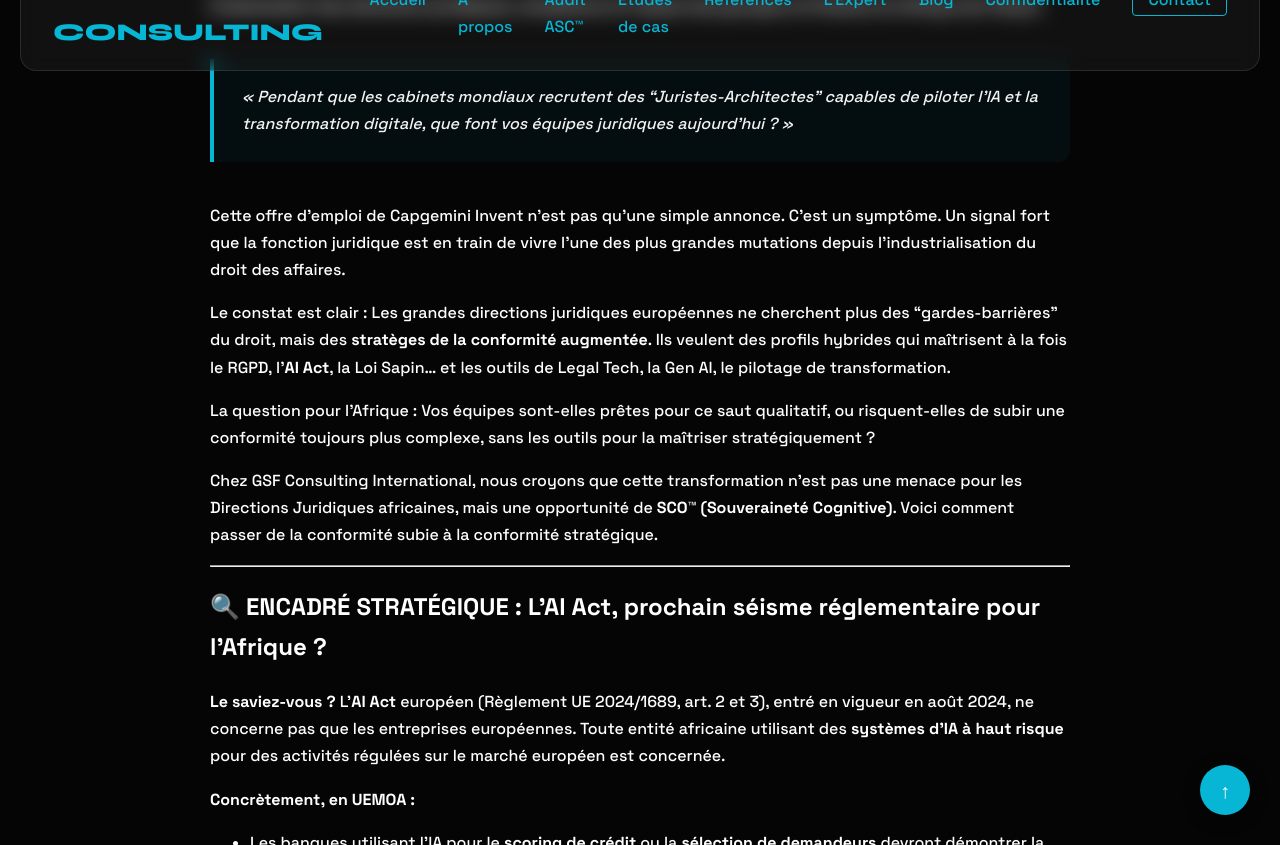
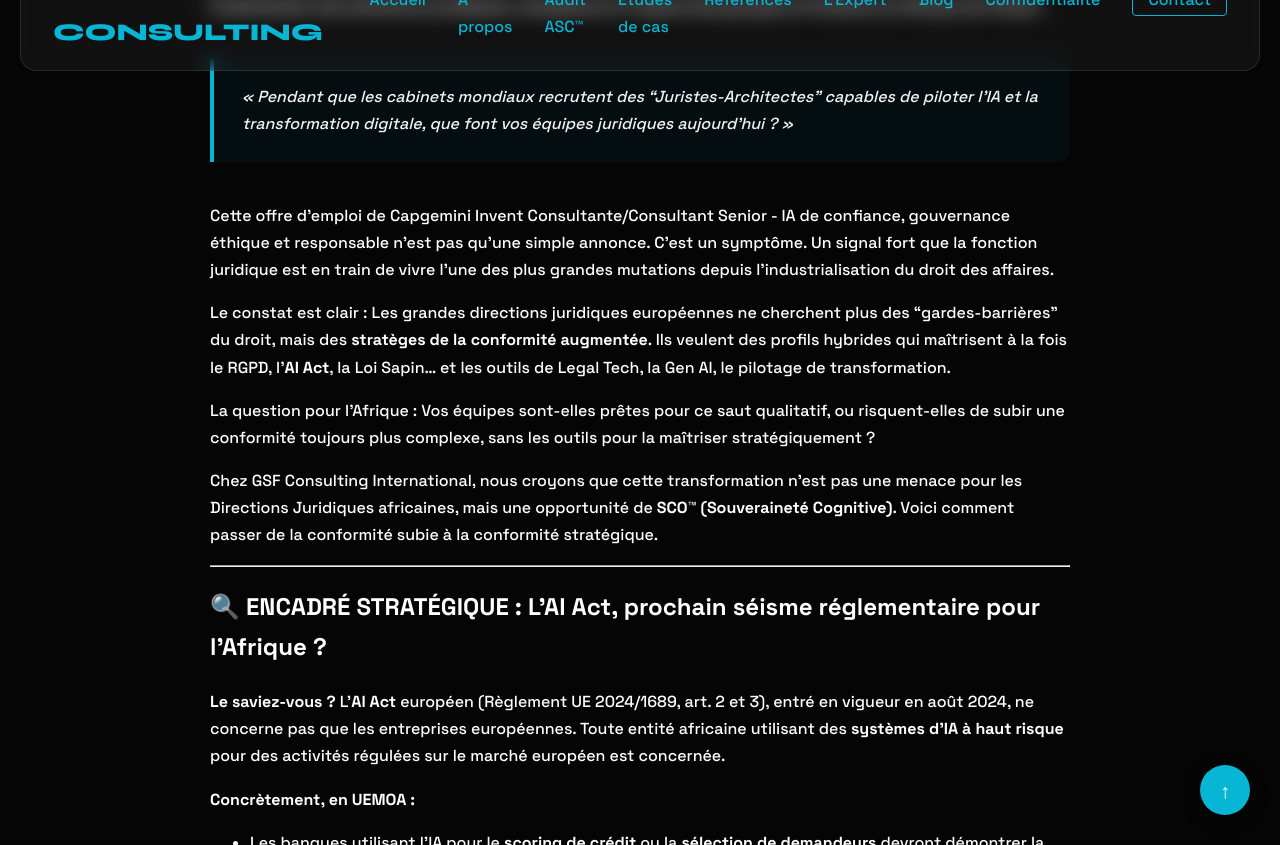
Before and after one commit to GSF-CONSULTING-INTERNATIONALE/.github.io-, a Jekyll site: the page built from _posts/2026-03-22-transformation-juridique-ia-ohada-capgemini.md, in a window 1280 px wide and 900 px high, scrolled down 1701 px, cut to the strip 55-900 px from the top of the window. Built offline with Jekyll 4.4.1, drawn with Linux system fonts in a browser that asks for light colours; some of the changed text lies outside the part shown.

Commit message:
Updated 1 file via CloudCannon.

```diff
--- a/_posts/2026-03-22-transformation-juridique-ia-ohada-capgemini.md
+++ b/_posts/2026-03-22-transformation-juridique-ia-ohada-capgemini.md
@@ -16,7 +16,7 @@
 
 > « Pendant que les cabinets mondiaux recrutent des "Juristes-Architectes" capables de piloter l'IA et la transformation digitale, que font vos équipes juridiques aujourd'hui ? »
 
-Cette offre d'emploi de Capgemini Invent n'est pas qu'une simple annonce. C'est un symptôme. Un signal fort que la fonction juridique est en train de vivre l'une des plus grandes mutations depuis l'industrialisation du droit des affaires.
+Cette offre d'emploi de Capgemini Invent Consultante/Consultant Senior - IA de confiance, gouvernance éthique et responsable n'est pas qu'une simple annonce. C'est un symptôme. Un signal fort que la fonction juridique est en train de vivre l'une des plus grandes mutations depuis l'industrialisation du droit des affaires.
 
 Le constat est clair : Les grandes directions juridiques européennes ne cherchent plus des "gardes-barrières" du droit, mais des **stratèges de la conformité augmentée**. Ils veulent des profils hybrides qui maîtrisent à la fois le RGPD, l'**AI Act**, la Loi Sapin… et les outils de Legal Tech, la Gen AI, le pilotage de transformation.
 
```
